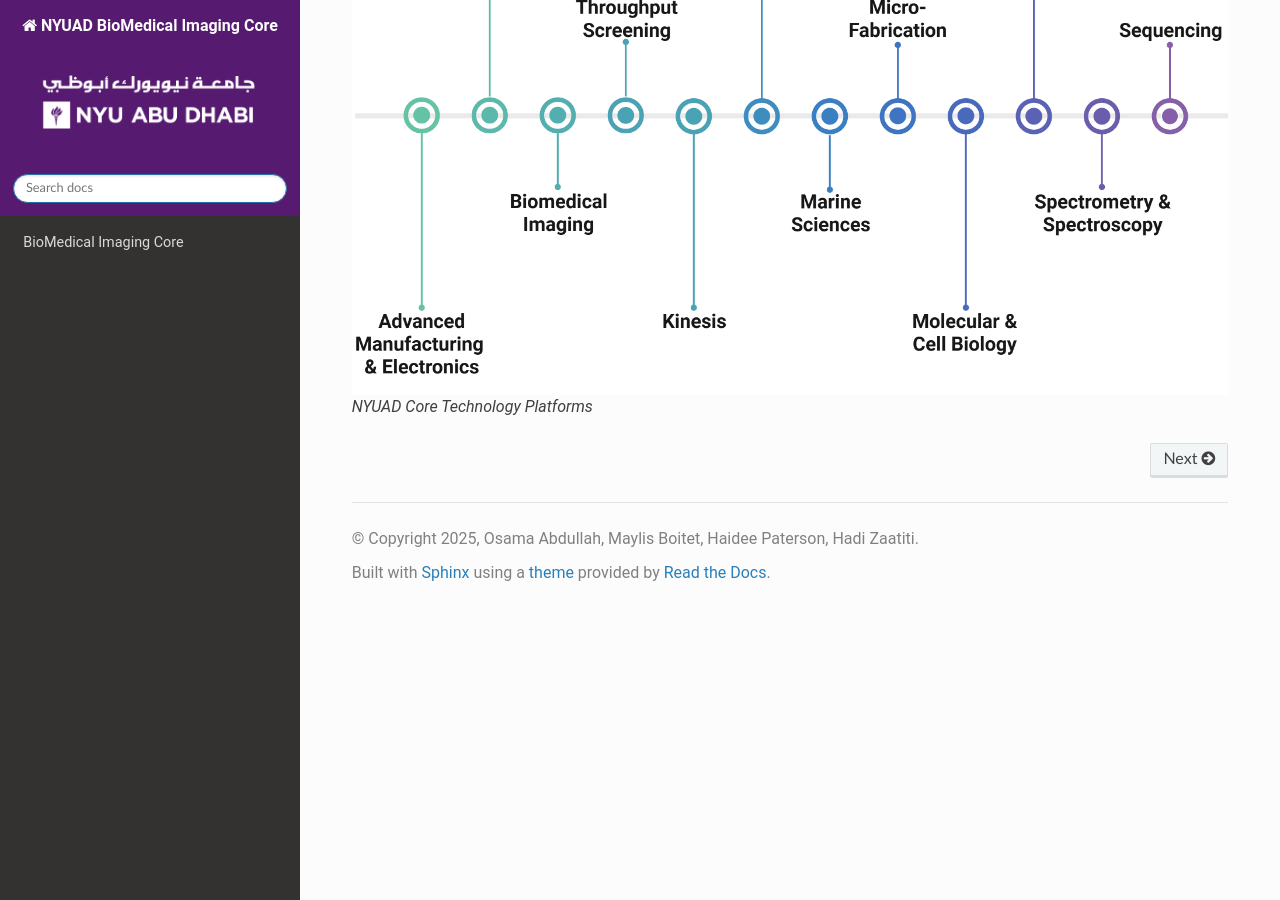
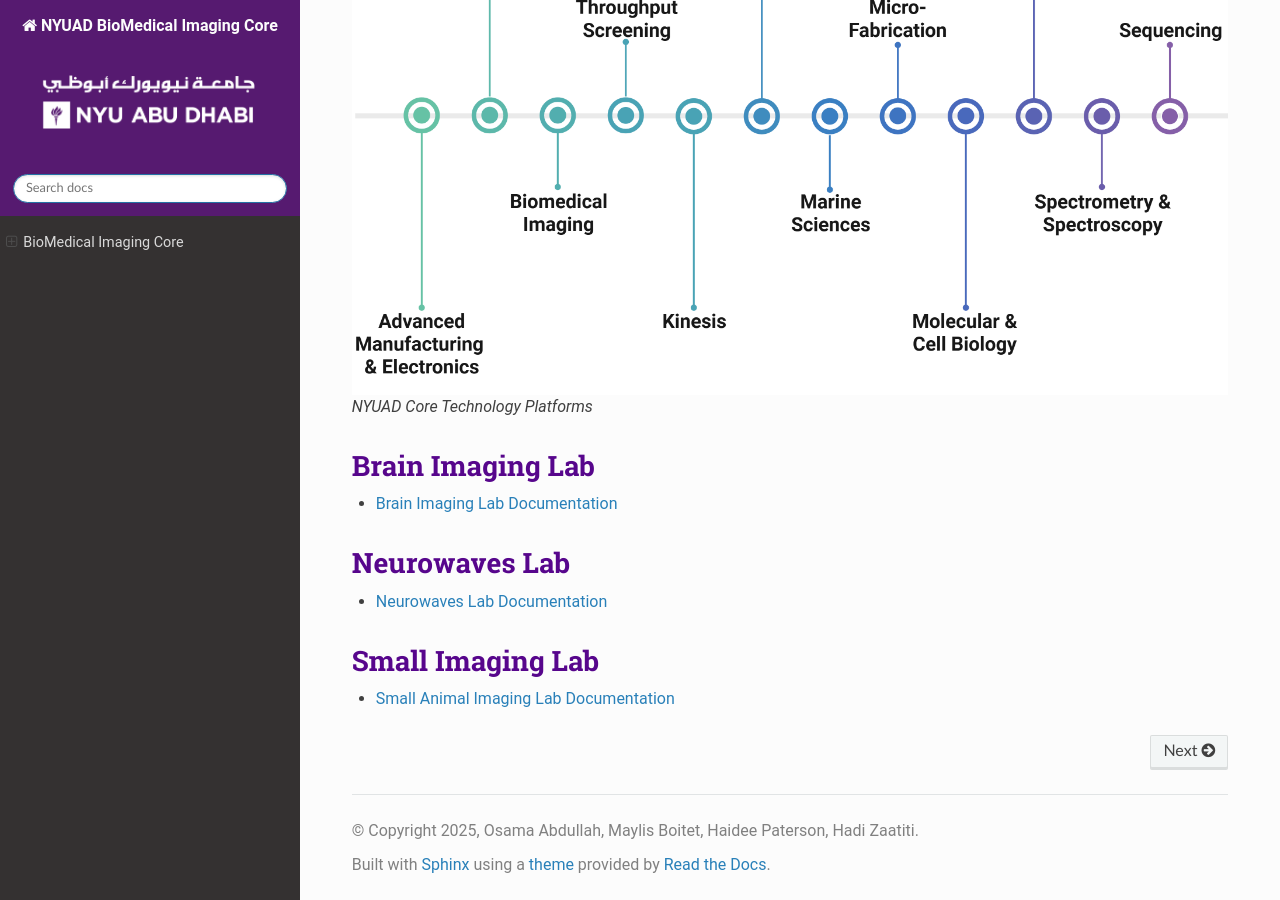
Before and after one commit to BioMedicalImaging-Core-NYUAD/biomedicalimaging-core-documentation, a Sphinx documentation site: the page built from docs/source/index.rst, in a window 1280 px wide and 900 px high, scrolled down 1100 px. Built offline with Sphinx 7.4.7 and the Read the Docs theme 3.1.0, drawn with Linux system fonts in a browser that asks for light colours.

Commit message:
initial commit

```diff
--- a/docs/source/index.rst
+++ b/docs/source/index.rst
@@ -27,6 +27,22 @@
 *NYUAD Core Technology Platforms*
 
 
+Brain Imaging Lab
+-----------------
+
+- `Brain Imaging Lab Documentation <https://brainimaging-lab-documentation.readthedocs.io/>`_
+
+Neurowaves Lab
+--------------
+
+- `Neurowaves Lab Documentation <https://neurowaves.readthedocs.io/>`_
+
+Small Imaging Lab
+-----------------
+
+- `Small Animal Imaging Lab Documentation <https://smallanimalimaging.readthedocs.io/>`_
+
+
 .. toctree::
    :maxdepth: 2
    :caption: BioMedical Imaging Core
```
